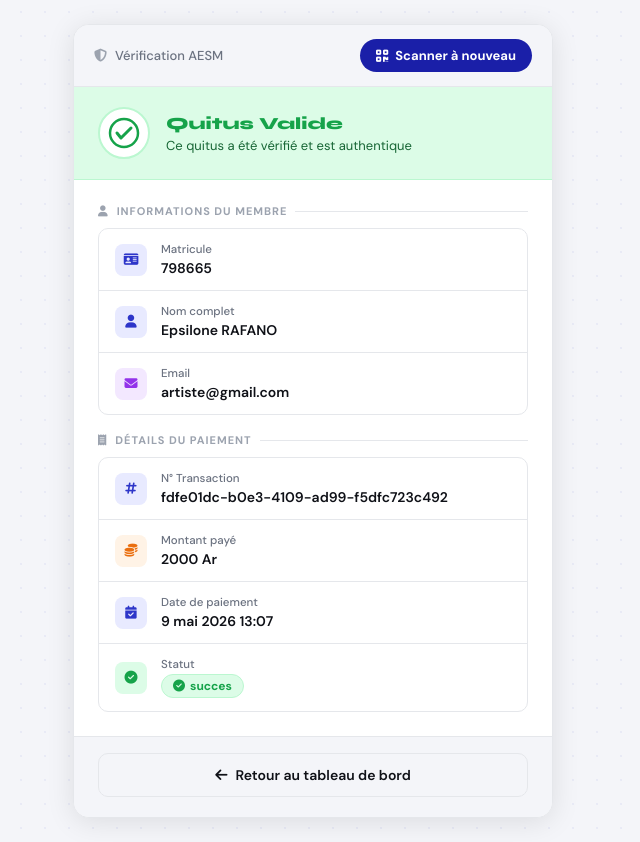
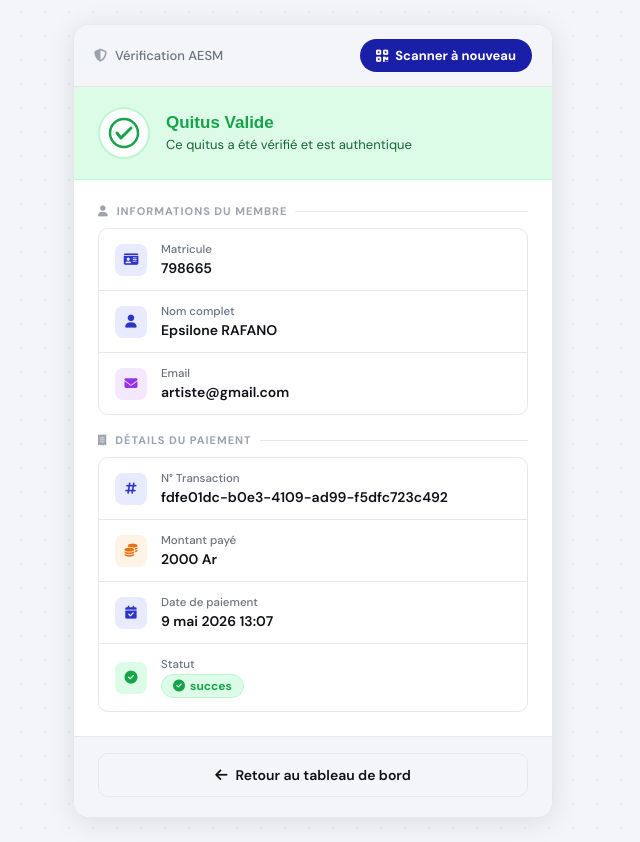
Before and after one commit to Nandrianina-Building/aesm-project, a Django app: page /aesm/verify/fdfe01dc-b0e3-4109-ad99-f5dfc723c492/ in a window 1280 px wide. Shown: the whole page, without its empty margins (327-967 px from the left). Run offline with Django 5.2, Linux system fonts and the light colour scheme; data comes from the database, SQL or seed files in the repository.

Commit message:
Update verify_quitus.css

```diff
--- a/aesm/static/css/verify_quitus.css
+++ b/aesm/static/css/verify_quitus.css
@@ -22,7 +22,7 @@
   --green-bg: #dcfce7;
   --green-border: #bbf7d0;
   --shadow-md: 0 4px 28px rgba(0, 0, 0, 0.1);
-  --font-head: "Syne", sans-serif;
+  --font-head:  sans-serif;
   --font-body: "DM Sans", sans-serif;
 }
 body {
```
